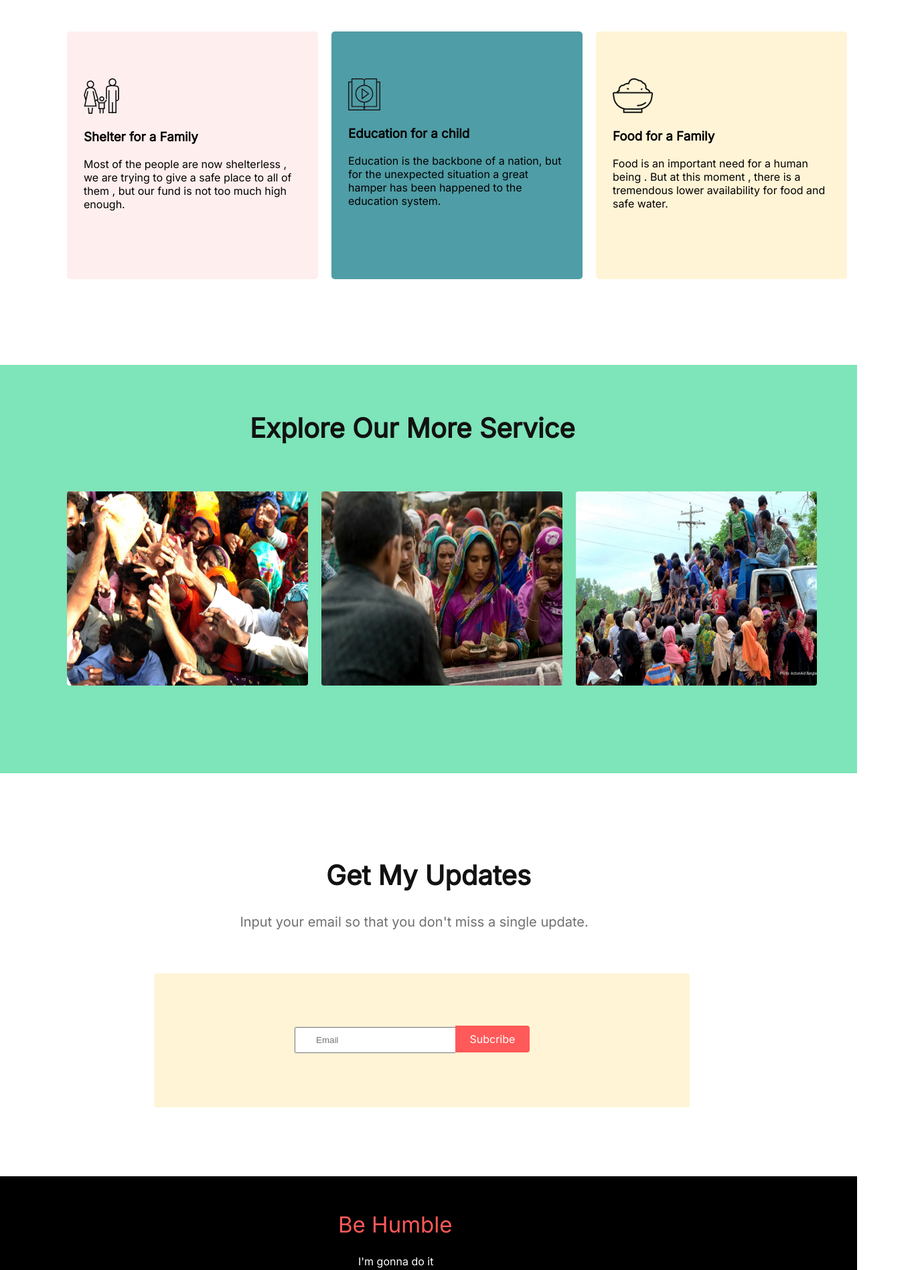
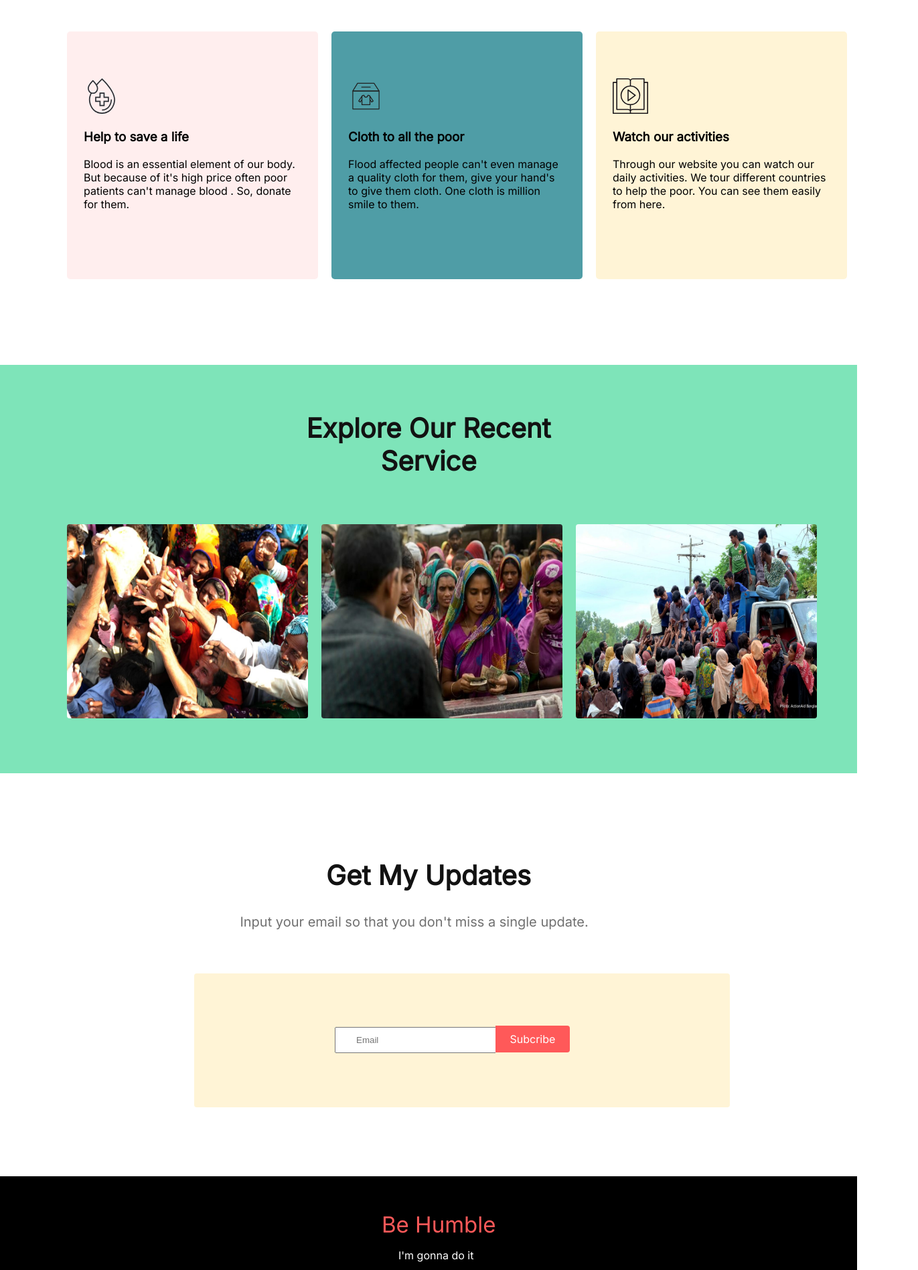
Before and after one commit to Marufhossain112/assignment-1, a plain HTML site: page index.html in a window 1280 px wide. Shown: the part 1629-3526 px from the top of the page at 67% size, 1371 px wide, since content can reach past the window. Drawn offline with Linux system fonts and the light colour scheme.

Commit message:
everything is almost done

```diff
--- a/index.html
+++ b/index.html
@@ -46,6 +46,7 @@
         <div class="donation-money-box"><span> 1000tk </span></div>
         <div class="donation-money-box"><span> 2000tk </span></div>
       </div>
+      <div class="donation-input-amount">
         <input
           type="text"
           class="donation-input"
@@ -55,6 +56,7 @@
         <a class="color-btn donation-btn" href="https://www.google.com/"
           >Donate Now</a
         >
+      </div>
     </section>
 
     <!-- section donate-plan -->
@@ -65,54 +67,52 @@
       </div>
       <div class="donate-plan-container">
         <div class="donate-plan-box pink-color">
-          <img src="icons/shelter.png" alt="" />
-          <h3>Shelter for a Family</h3>
+          <img src="icons/blood.svg" alt="" />
+          <h3>Help to save a life</h3>
           <p>
-            Most of the people are now shelterless , we are trying to give a
-            safe place to all of them , but our fund is not too much high
-            enough.
+            Blood is an essential element of our body. But because of it's high price often poor patients can't manage blood . So, donate for them.
           </p>
         </div>
         <div class="donate-plan-box">
-          <img src="icons/icon6.svg" alt="" />
-          <h3>Education for a child</h3>
+          <img src="icons/clothes.svg" alt="" />
+          <h3>Cloth to all the poor </h3>
           <p>
-           Education is the backbone of a nation, but for the unexpected situation a great hamper has been happened to the education system.
+          Flood affected people can't even manage  a quality cloth for them, give your hand's to give them cloth. One cloth is million smile to them.
           </p>
         </div>
         <div class="donate-plan-box yellow-color">
-          <img src="icons/food.png" alt="" />
-          <h3>Food for a Family</h3>
+          <img src="icons/icon6.svg" alt="" />
+          <h3>Watch our activities</h3>
           <p>
-           Food is an important need for a human being . But at this moment , there is a tremendous lower availability for food and safe water.
+            Through our website you can watch our daily activities. We tour different countries to help the poor. You can see them easily from here.
           </p>
         </div>
       </div>
     </section>
 
-    <!-- section more-service -->
-    <section id="more-service">
-      <h2 class="common-header">Explore Our More Service</h2>
+    <!-- section recent-service -->
+    <section id="recent-service">
+      <h2 class="common-header">Explore Our Recent Service</h2>
       <div id="services-parent">
-        <div class="service"><img src="images/donation0.jpg" alt=""></div>
-        <div class="service"><img src="images/donation1.jpg" alt=""></div>
-        <div class="service"><img src="images/donation2.jpg" alt=""></div>
+        <div class="service"><img src="images/donation0.jpg" alt="" /></div>
+        <div class="service"><img src="images/donation1.jpg" alt="" /></div>
+        <div class="service"><img src="images/donation2.jpg" alt="" /></div>
       </div>
     </section>
 
     <!-- section subscription -->
     <section id="subscription">
       <h2 class="common-header">Get My Updates</h2>
-      <p class="common-para">Input your email so that you don't miss a single update.</p>
+      <p class="common-para">
+        Input your email so that you don't miss a single update.
+      </p>
       <div class="email-box">
         <div class="email-inline">
-          <input type="email" class="email-input" placeholder="Email">
+          <input type="email" class="email-input" placeholder="Email" />
           <a class="email-btn" href="https://www.google.com/">Subcribe</a>
         </div>
       </div>
     </section>
-
-
 
     <!-- footer -->
     <footer>
--- a/style.css
+++ b/style.css
@@ -99,7 +99,10 @@ section {
   margin-bottom: 40px;
 }
 .donation-btn {
-  margin-left:550px;
+  margin-left: 550px;
+}
+.donation-input-amount {
+  margin-left: 50px;
 }
 
 /* section .donate-plan */
@@ -127,17 +130,21 @@ section {
   padding-left: 25px;
   border-radius: 5px;
 }
+.donate-plan-box img {
+ width: 53px;
+ height: 53px;
+}
 
-/* section more-service */
-#more-service {
+/* section recent-service */
+#recent-service {
   margin: 10% 0;
   background: #7ee4b9;
   height: 610px;
 }
-#more-service h2 {
+#recent-service h2 {
   text-align: center;
   display: inline-block;
-  margin: 70px 373px;
+  margin: 70px 420px;
 }
 #services-parent {
   display: flex;
@@ -153,7 +160,7 @@ section {
 }
 .email-box {
   display: flex;
-  margin: 65px 230px;
+  margin: 65px 290px;
   width: 800px;
   height: 200px;
   background: #fff4d6;
@@ -183,13 +190,11 @@ footer {
 .footer-span {
   font-size: 33px;
   margin-top: 52px;
-  margin-left: 505px;
+  margin-left: 570px;
   color: #ff5959;
   display: inline-block;
 }
 .footer-para {
   color: white;
-  margin-top: 25px;
-  margin-left: 535px;
-  display: inline-block;
+  margin-left: 595px;
 }
```
Lines whose indentation alone changed are shown as unchanged.
